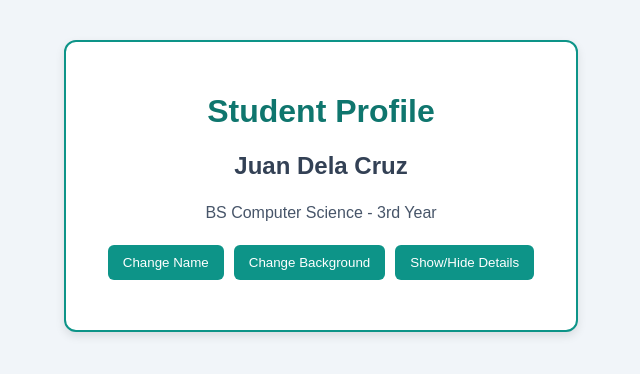
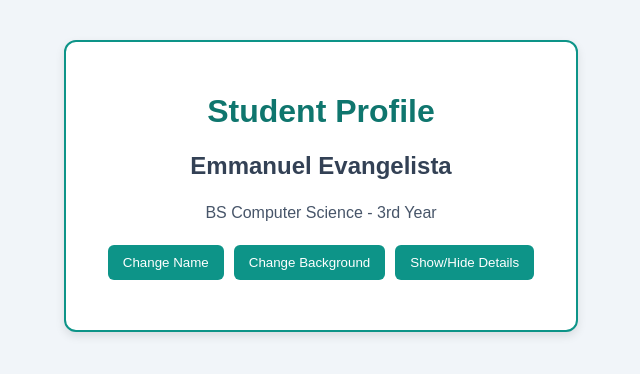
Before and after one commit to exeemmandev/activity-javascript, a plain HTML site: page index.html in a window 1280 px wide. Shown: the whole page, without its empty margins (319-959 px from the left). Drawn offline with Linux system fonts and the light colour scheme.

Commit message:
Update index.html

```diff
--- a/index.html
+++ b/index.html
@@ -12,7 +12,7 @@
     <div class="profile-container" id="profile">
         <h1>Student Profile</h1>
 
-        <h2 id="studentName">Juan Dela Cruz</h2>
+        <h2 id="studentName">Emmanuel Evangelista</h2>
         <p id="studentCourse">BS Computer Science - 3rd Year</p>
 
         <div class="buttons">
```
